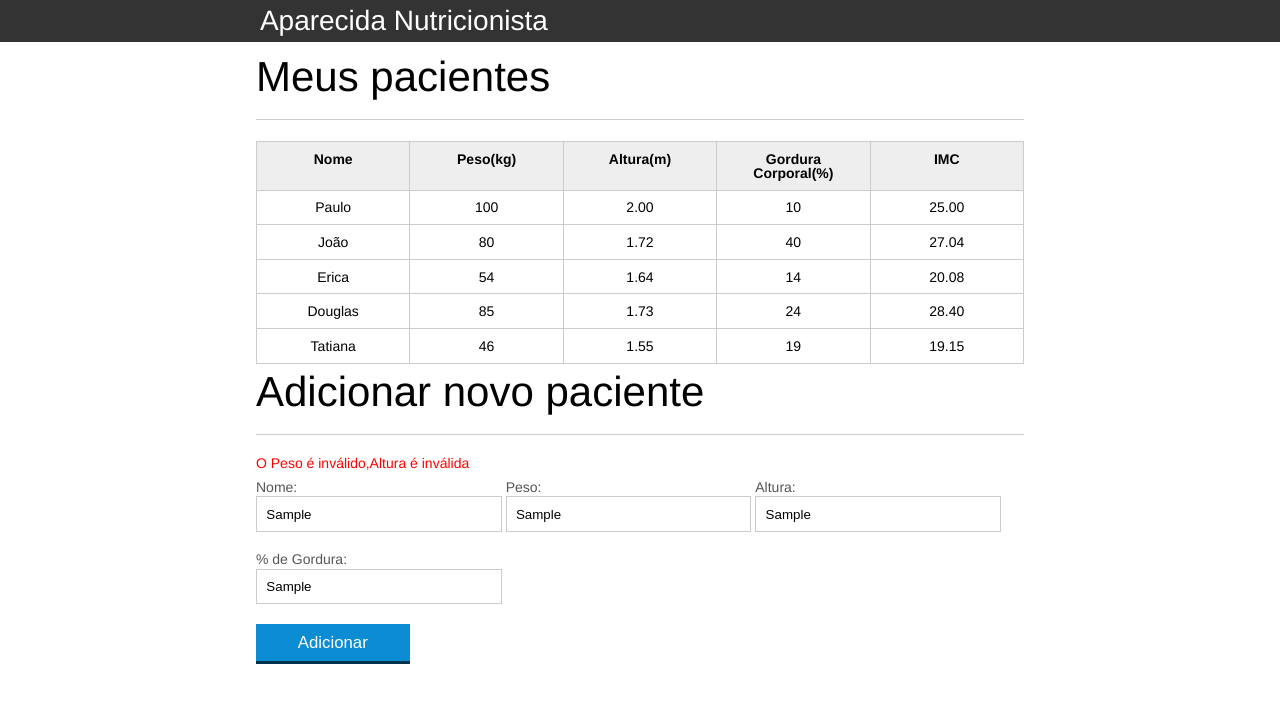
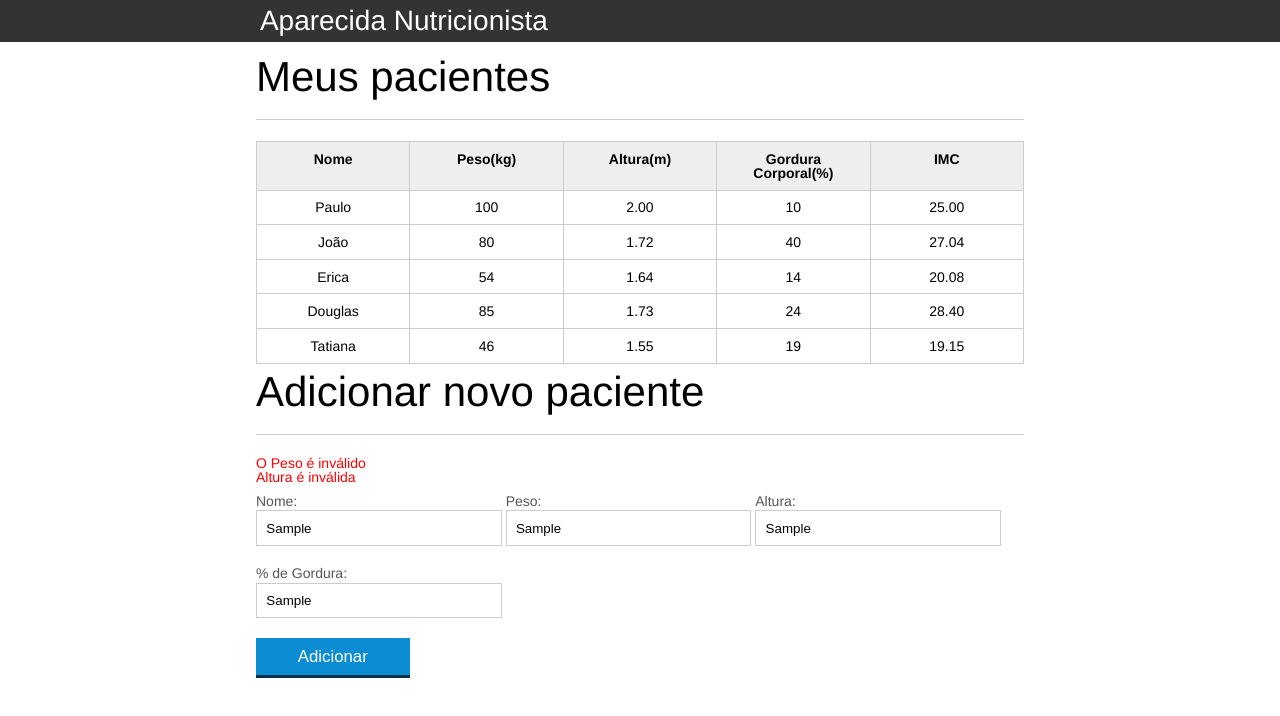
Before and after one commit to lucasramos95/Aparecida-Nutri-o, a plain HTML site: page index.html in a window 1280 px wide. Both pictures are taken after typing "Sample", "Sample", "Sample", "Sample" into the empty fields and a click on the button "Adicionar". Drawn offline with Linux system fonts and the light colour scheme.

Commit message:
commit #17 - Validando todos os campos/emitir mensagem de erro se faltar validar algum campo

```diff
--- a/css/index.css
+++ b/css/index.css
@@ -141,6 +141,6 @@ button[disabled=disabled], button:disabled {
 	background-color: lightcoral;
 }
 
-#mensagem-erro {
+#mensagens-erro {
 	color: red;
 }
--- a/index.html
+++ b/index.html
@@ -75,7 +75,7 @@
 
 <section class="container">
     <h2 id="titulo-form">Adicionar novo paciente</h2>
-	<ul id="mensagem-erro"></ul>
+	<ul id="mensagens-erro"></ul>
     <form id="form-adiciona">
         <div class="grupo">
             <label for="nome">Nome:</label>
@@ -97,7 +97,7 @@
         <button id="adicionar-paciente" class="botao bto-principal">Adicionar</button>
     </form>
 </section>
-<script src="js/principal.js"></script>
+<script src="js/calcula-imc.js"></script>
 <script src="js/form.js"></script>
 
 	</body>
--- a/js/principal.js
+++ b/js/calcula-imc.js
@@ -28,7 +28,7 @@ for (var i = 0; i < pacientes.length ; i++) {
     if(!alturaEhValida){
         console.log("Altura inválida!");
         alturaEhValida = false;
-        tdImc.textContent = "Altura inválida!";
+        tdImc.textContent = "Altura inválida";
         paciente.classList.add("paciente-invalido");
     }
 
--- a/js/form.js
+++ b/js/form.js
@@ -10,8 +10,7 @@ botaoAdicionar.addEventListener("click", function(event) {
     var erros = validaPaciente(paciente);
 
     if(erros.length > 0){
-        var mensagemErro = document.querySelector("#mensagem-erro");
-        mensagemErro.textContent = erros;
+        exibeMensagensDeErro(erros);
         return;
     }
 
@@ -20,8 +19,21 @@ botaoAdicionar.addEventListener("click", function(event) {
     tabela.appendChild(pacienteTr);
 
     form.reset();
+    var mensagensErro = document.querySelector("#mensagens-erro");
+    mensagensErro.innerHTML = "";
 
 });
+
+function exibeMensagensDeErro(erros){
+    var ul = document.querySelector("#mensagens-erro");
+    ul.innerHTML = "";
+
+    erros.forEach(function(erro){
+     var li = document.createElement("li");
+     li.textContent = erro;
+     ul.appendChild(li);
+    });
+}
 
 function obtemPacienteDoFormulario(form) {
 
@@ -61,8 +73,24 @@ function validaPaciente(paciente) {
 
     var erros = [];
 
+    if (paciente.nome.length == 0){
+        erros.push("O nome não pode ser em branco");
+    }
+
     if(!validaPeso(paciente.peso)) erros.push("O Peso é inválido");
     if (!validaAltura(paciente.altura)) erros.push("Altura é inválida");
 
+    if(paciente.gordura.length == 0){
+        erros.push("A gordura não pode ser em branco");
+    }
+
+    if(paciente.peso.length == 0){
+        erros.push("O peso não pode ser em branco");
+    }
+
+    if(paciente.altura.length == 0){
+        erros.push("A altura não pode ser em branco");
+    }
+
     return erros;
 }
```
